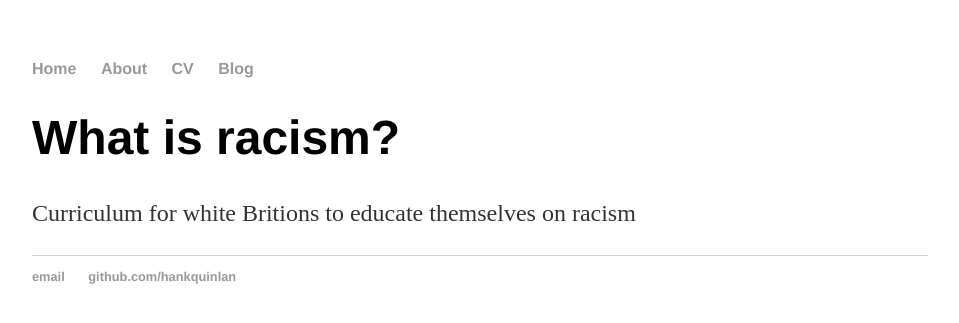
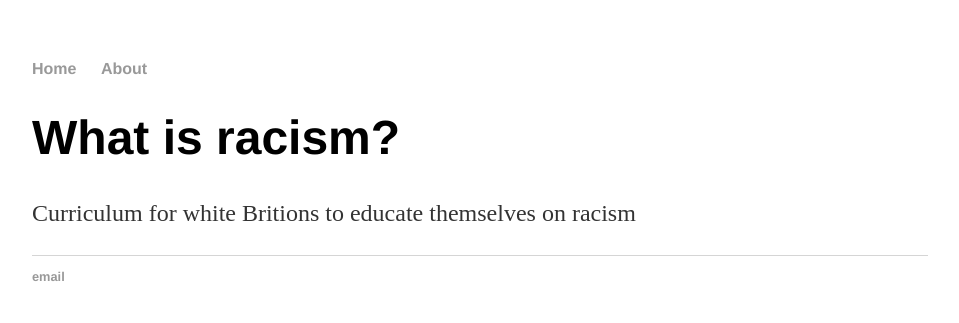
Before and after one commit to whatisracism/whatisracism.github.io, a Jekyll site: the page built from index.html, in a window 1280 px wide. Shown: the top 323 px of the page, without its empty margins (160-1119 px from the left). Built offline with Jekyll 4.4.1, drawn with Linux system fonts in a browser that asks for light colours.

Commit message:
Update default.html

```diff
--- a/_layouts/default.html
+++ b/_layouts/default.html
@@ -9,9 +9,7 @@
 			<nav>
 	    		<ul>
 	        		<li><a href="/">Home</a></li>
-		        	<li><a href="/about">About</a></li>
-	        		<li><a href="/cv">CV</a></li>
-	        		<li><a href="/blog">Blog</a></li>
+				<li><a href="/about">About</a></li>
 	    		</ul>
 			</nav>
 			<div class="container">
@@ -21,8 +19,7 @@
 			</div><!-- /.container -->
 			<footer>
 	    		<ul>
-	        		<li><a href="mailto:hankquinlanhub@gmail.com">email</a></li>
-	        		<li><a href="https://github.com/hankquinlan">github.com/hankquinlan</a></li>
+	        		<li><a href="mailto:whatisracismuk@gmail.com">email</a></li>
 				</ul>
 			</footer>
 		</body>
```
